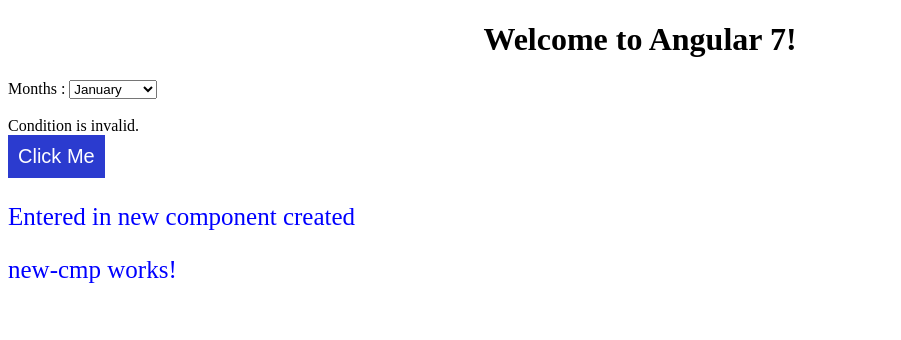
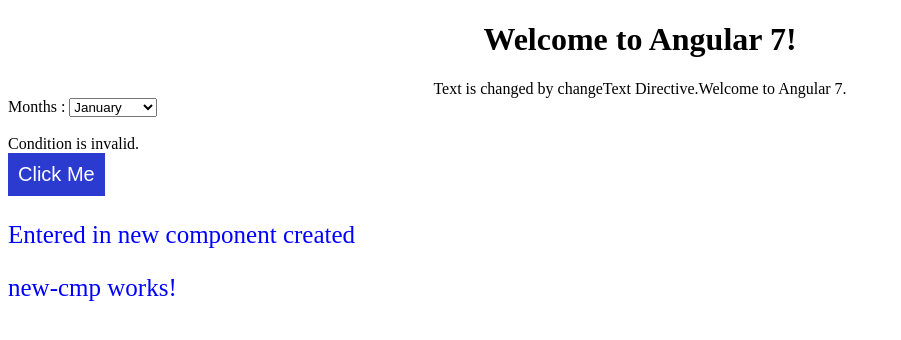
Before and after one commit to taoyuchuan/AngularDemo, an Angular app: page / in a window 1280 px wide. Shown: the top 340 px of the page, without its empty margins (0-901 px from the left). Built offline with nearby package versions, Linux system fonts and the light colour scheme.

Commit message:
Add customized directive

```diff
--- a/src/app/app.component.html
+++ b/src/app/app.component.html
@@ -3,6 +3,9 @@
   <h1>
     Welcome to {{ title }}!
   </h1>
+</div >
+<div style="text-align:center">
+  <span changeText>Welcome to {{ title }}.</span>
 </div>
 <div> Months :
   <select (change) = changeMonths($event)>
--- a/src/app/app.module.ts
+++ b/src/app/app.module.ts
@@ -4,11 +4,13 @@
 import { AppRoutingModule } from './app-routing.module';
 import { AppComponent } from './app.component';
 import { NewCmpComponent } from './new-cmp/new-cmp.component';
+import { ChangeTextDirective } from './change-text.directive';
 
 @NgModule({
   declarations: [
     AppComponent,
-    NewCmpComponent
+    NewCmpComponent,
+    ChangeTextDirective
   ],
   imports: [
     BrowserModule,
--- /dev/null
+++ b/src/app/change-text.directive.ts
@@ -0,0 +1,12 @@
+import { Directive, ElementRef } from '@angular/core';
+
+@Directive({
+  selector: '[changeText]'
+})
+export class ChangeTextDirective {
+
+  constructor(Element: ElementRef) {
+        console.log(Element);
+        Element.nativeElement.innerText = "Text is changed by changeText Directive.";
+     }
+}
```
Also changed, not shown: 1 other file (tests, documents, lock files or other folders).
